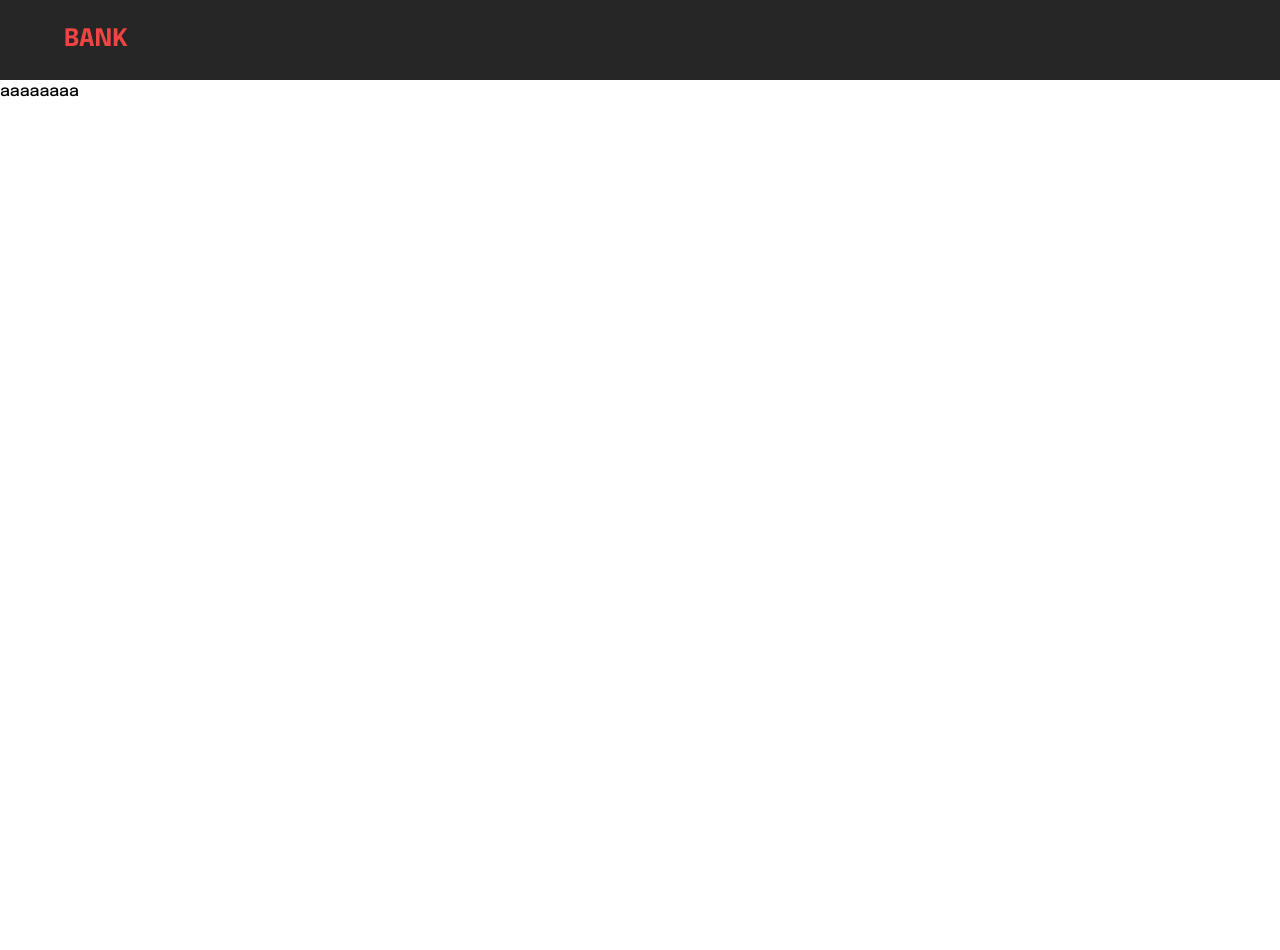
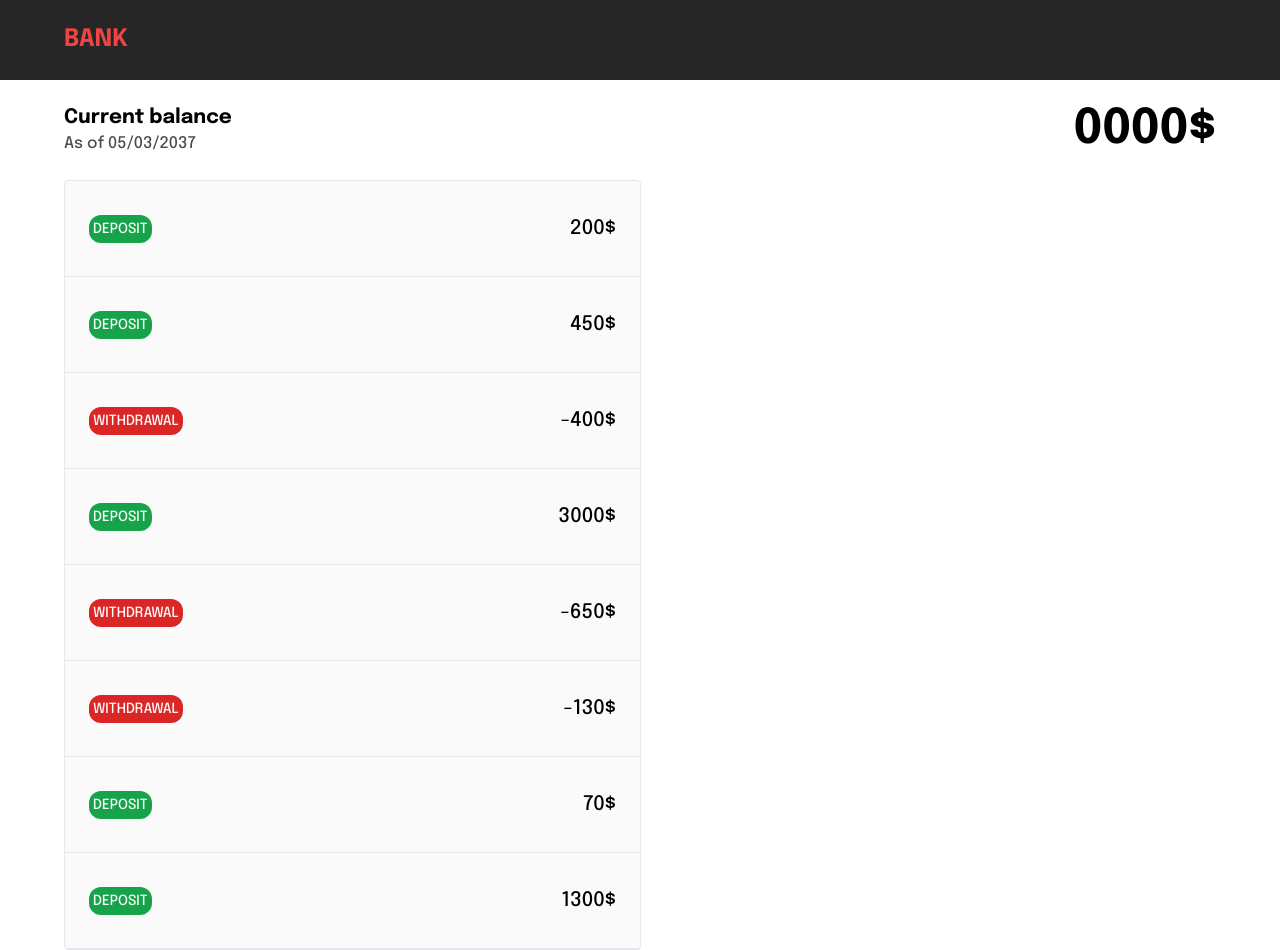
Before and after one commit to RamonAPereira/bank-dashboard, a Vue app: page / in a window 1280 px wide. Before the commit the page ends 800 px from the top, so only its background shows below. Built offline with nearby package versions, Linux system fonts and the light colour scheme.

Commit message:
feat: Show current accout movements
4 components who have the function of show the movements of the current data

```diff
--- /dev/null
+++ b/src/components/MovementCard.vue
@@ -0,0 +1,36 @@
+<script setup>
+import { computed } from "@vue/reactivity";
+
+const props = defineProps({
+  data: {
+    type: String,
+    required: true,
+  },
+  value: {
+    type: Number,
+    required: true,
+  },
+});
+
+const typeOfMovement = computed(() => {
+  return props.value > 0 ? "deposit" : "withdrawal";
+});
+
+const colorOfMovement = computed(() => {
+  return props.value > 0 ? "bg-green-600" : "bg-red-600";
+});
+</script>
+<template>
+  <div class="flex justify-between items-center h-24 px-6 border-b">
+    <h3 class="uppercase flex gap-4 items-center">
+      <span
+        class="rounded-xl text-neutral-50 px-1 py-1 text-center text-sm"
+        :class="colorOfMovement"
+      >
+        {{ typeOfMovement }}
+      </span>
+      <!-- {{ data }} -->
+    </h3>
+    <h3 class="text-xl">{{ value }}$</h3>
+  </div>
+</template>
--- /dev/null
+++ b/src/layouts/AllMovements.vue
@@ -0,0 +1,12 @@
+<script setup>
+import MovementCard from "../components/MovementCard.vue";
+import { useAccounts } from "../stores/accounts";
+const currentAccount = useAccounts().accounts.account1;
+</script>
+<template>
+  <ul class="rounded border bg-neutral-50 flex-1">
+    <li v-for="(movement, index) in currentAccount.movements" :key="index">
+      <MovementCard data="3 days ago" :value="movement" />
+    </li>
+  </ul>
+</template>
--- /dev/null
+++ b/src/layouts/CurrentBalance.vue
@@ -0,0 +1,9 @@
+<template>
+  <div class="flex items-center justify-between py-6 px-16">
+    <div>
+      <h2 class="font-bold text-xl">Current balance</h2>
+      <span class="opacity-70">As of 05/03/2037</span>
+    </div>
+    <h1 class="font-bold text-5xl">0000$</h1>
+  </div>
+</template>
--- a/src/pages/TheDashboard.vue
+++ b/src/pages/TheDashboard.vue
@@ -1,3 +1,15 @@
+<script setup>
+import CurrentBalance from "../layouts/CurrentBalance.vue";
+import AllMovements from "../layouts/AllMovements.vue";
+</script>
+
 <template>
-  <h1>aaaaaaaa</h1>
+  <section>
+    <CurrentBalance />
+
+    <div class="flex px-16">
+      <AllMovements />
+      <ul class="flex-1"></ul>
+    </div>
+  </section>
 </template>
```
